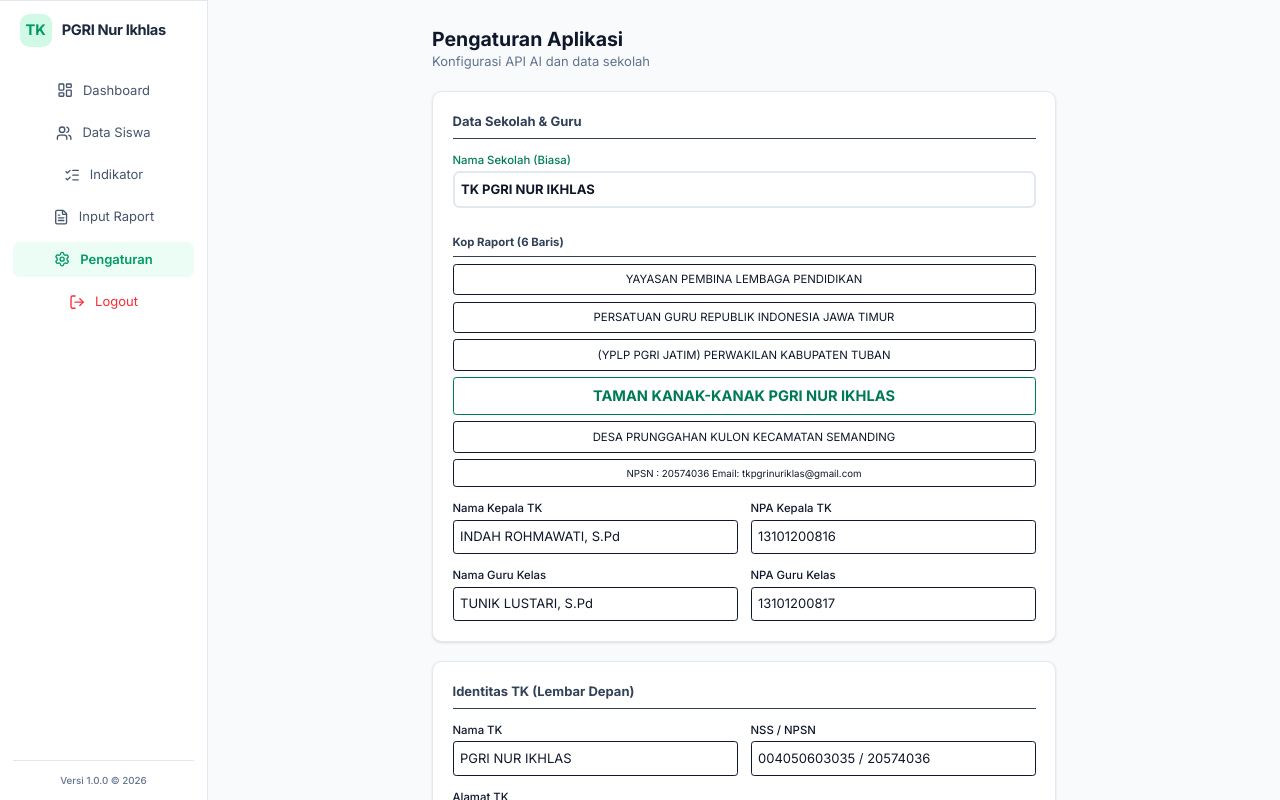
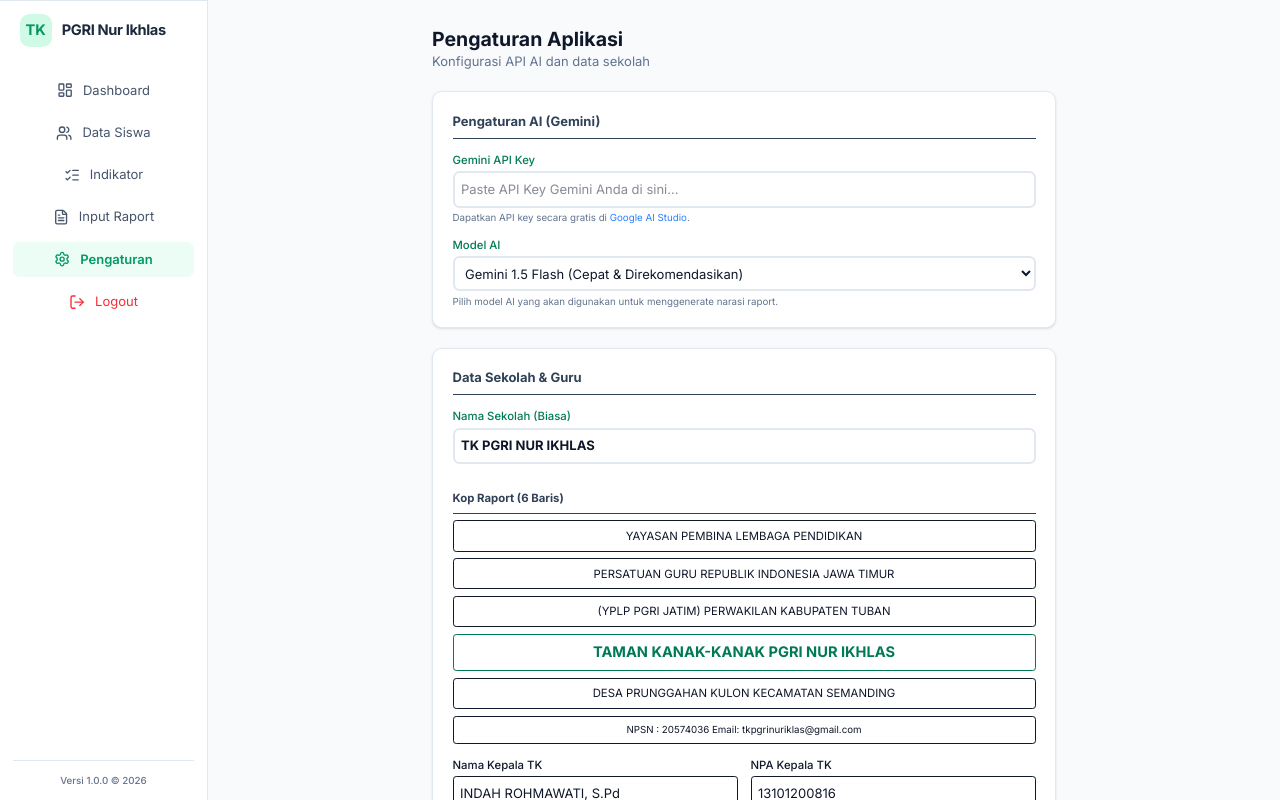
Before and after one commit to asrulefen/asrulefen, a Next.js app: page /pengaturan in a window 1280 px wide. Built offline with nearby package versions, Linux system fonts and the light colour scheme; no server answers; the database is empty.

Commit message:
feat: setup dynamic gemini api via settings

```diff
--- a/src/app/pengaturan/page.tsx
+++ b/src/app/pengaturan/page.tsx
@@ -25,7 +25,8 @@
     desa_lembaga: "PRUNGGAHAN KULON",
     kec_lembaga: "SEMANDING",
     kab_lembaga: "TUBAN",
-    prov_lembaga: "JAWA TIMUR"
+    prov_lembaga: "JAWA TIMUR",
+    gemini_model: "gemini-1.5-flash"
   });
 
   const [isLoading, setIsLoading] = useState(false);
@@ -102,6 +103,40 @@
 
       <form onSubmit={handleSave} className="space-y-6">
 
+
+        <div className="bg-white p-6 rounded-xl shadow-sm border border-slate-200 space-y-4">
+          <h2 className="font-bold border-b pb-2 text-slate-700">Pengaturan AI (Gemini)</h2>
+
+          <div className="grid grid-cols-1 md:grid-cols-2 gap-4">
+            <div className="md:col-span-2">
+              <label className="block text-sm font-medium mb-1 text-emerald-700">Gemini API Key</label>
+              <input
+                type="text"
+                className="w-full p-2 border-2 border-slate-200 rounded-lg"
+                value={settings.gemini_api_key || ""}
+                onChange={e => setSettings({...settings, gemini_api_key: e.target.value})}
+                placeholder="Paste API Key Gemini Anda di sini..."
+              />
+              <p className="text-xs text-slate-500 mt-1">
+                Dapatkan API key secara gratis di <a href="https://aistudio.google.com/app/apikey" target="_blank" rel="noopener noreferrer" className="text-blue-500 hover:underline">Google AI Studio</a>.
+              </p>
+            </div>
+            <div className="md:col-span-2">
+              <label className="block text-sm font-medium mb-1 text-emerald-700">Model AI</label>
+              <select
+                className="w-full p-2 border-2 border-slate-200 rounded-lg"
+                value={settings.gemini_model || "gemini-1.5-flash"}
+                onChange={e => setSettings({...settings, gemini_model: e.target.value})}
+              >
+                <option value="gemini-1.5-flash">Gemini 1.5 Flash (Cepat & Direkomendasikan)</option>
+                <option value="gemini-1.5-pro">Gemini 1.5 Pro (Lebih Pintar)</option>
+                <option value="gemini-2.5-flash">Gemini 2.5 Flash</option>
+                <option value="gemini-3.5-flash">Gemini 3.5 Flash</option>
+              </select>
+              <p className="text-xs text-slate-500 mt-1">Pilih model AI yang akan digunakan untuk menggenerate narasi raport.</p>
+            </div>
+          </div>
+        </div>
 
         <div className="bg-white p-6 rounded-xl shadow-sm border border-slate-200 space-y-4">
           <h2 className="font-bold border-b pb-2 text-slate-700">Data Sekolah & Guru</h2>
--- a/src/lib/gemini.ts
+++ b/src/lib/gemini.ts
@@ -1,11 +1,30 @@
 import { GoogleGenerativeAI } from "@google/generative-ai";
+import db from "./db";
 
 export async function generateNarasi(kategori: string, namaSiswa: string, indikatorData: {deskripsi: string, nilai: string}[]) {
   try {
-    // Menggunakan API Key yang ditanam langsung
-    const apiKey = "AIzaSyCMSO61HHQWYiHEWrJnNYdOIsAvTcSes10";
+    let apiKey = process.env.GEMINI_API_KEY || "";
+    let modelName = "gemini-1.5-flash"; // default fallback
+
+    try {
+      const data = await db.execute('SELECT key, value FROM pengaturan WHERE key IN ("gemini_api_key", "gemini_model")');
+      const settings = data.rows.reduce((acc: any, curr: any) => {
+        acc[curr.key] = curr.value;
+        return acc;
+      }, {});
+
+      if (settings.gemini_api_key && settings.gemini_api_key.trim() !== "") {
+        apiKey = settings.gemini_api_key;
+      }
+      if (settings.gemini_model && settings.gemini_model.trim() !== "") {
+        modelName = settings.gemini_model;
+      }
+    } catch (dbError) {
+      console.error("Gagal mengambil pengaturan API dari database", dbError);
+    }
+
     const genAI = new GoogleGenerativeAI(apiKey);
-    const model = genAI.getGenerativeModel({ model: "gemini-3.5-flash" });
+    const model = genAI.getGenerativeModel({ model: modelName });
 
     const indikatorText = indikatorData.map(i => `- ${i.deskripsi}: ${i.nilai}`).join("\n");
 
```
